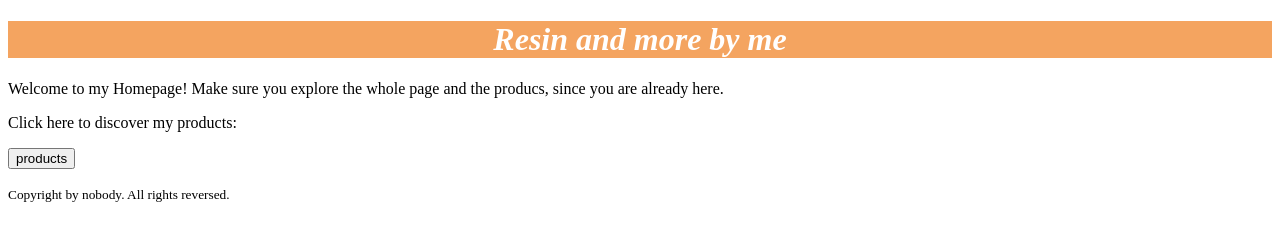
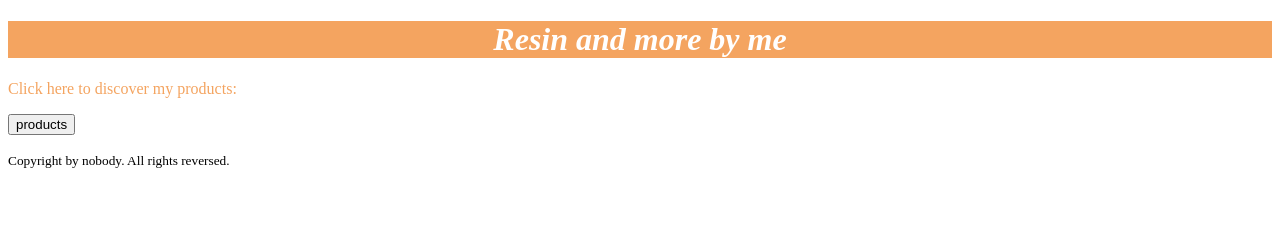
Before and after one commit to sadzo/sadzo.github.io, a plain HTML site: page index.html in a window 1280 px wide. Drawn offline with Linux system fonts and the light colour scheme.

Commit message:
Update index.html

```diff
--- a/index.html
+++ b/index.html
@@ -26,10 +26,10 @@
 
   <body>
    <h1 id="myHeader"><em>Resin and more by me</em></h1>
-   <p  "color: SandyBrown; text-align: center>Welcome to my Homepage!
+   <p  style="color: SandyBrown; text-align: center>Welcome to my Homepage!
     Make sure you explore the whole page and the producs, since you are already here.</p>
 
-   <p style: "color: SandyBrown; text-align: center"> Click here to discover my products:</p>
+   <p style="color: SandyBrown; text-align: center"> Click here to discover my products:</p>
    <button type = "button"
            oneclick = "goToProducts()"> products</button>
 
```
